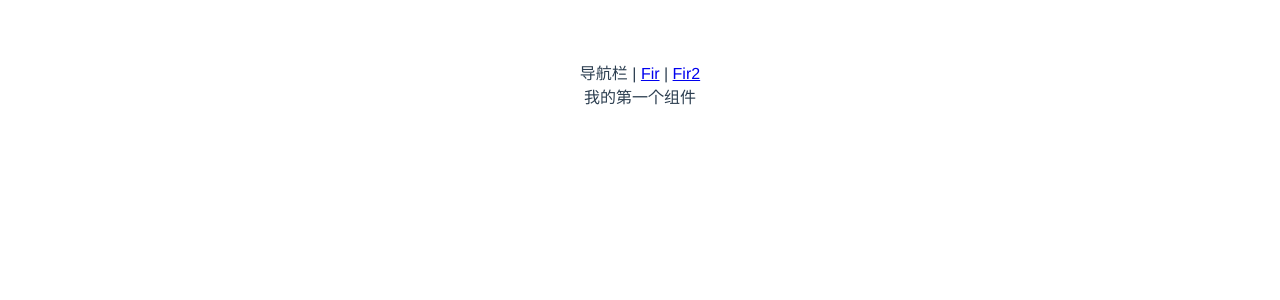
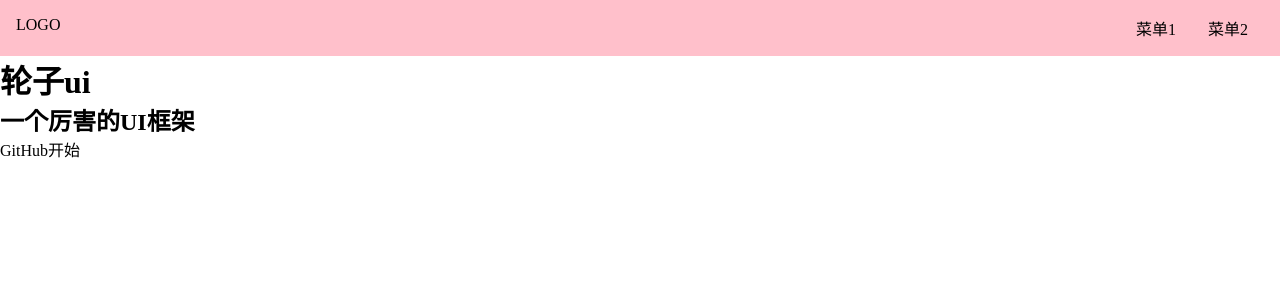
Before and after one commit to Eternal-could/Eternal-ui, a Vue app: page /#/ in a window 1280 px wide. Shown: the top 300 px of the page. Built offline with nearby package versions, Linux system fonts and the light colour scheme.

Commit message:
topNav样式更新

```diff
--- a/package.json
+++ b/package.json
@@ -10,6 +10,7 @@
     "vue-router": "^4.0.13"
   },
   "devDependencies": {
+    "sass": "^1.49.9",
     "@vue/compiler-sfc": "^3.0.0-rc.1",
     "vite": "^1.0.0-rc.1"
   }
--- a/src/App.vue
+++ b/src/App.vue
@@ -1,8 +1,4 @@
 <template>
-  <div>导航栏 |
-    <router-link to="/">Fir</router-link> |
-    <router-link to="/xxx">Fir2</router-link>
-  </div>
   <router-view/>
 </template>
 
--- a/src/index.css
+++ /dev/null
@@ -1,8 +0,0 @@
-#app {
-  font-family: Avenir, Helvetica, Arial, sans-serif;
-  -webkit-font-smoothing: antialiased;
-  -moz-osx-font-smoothing: grayscale;
-  text-align: center;
-  color: #2c3e50;
-  margin-top: 60px;
-}
--- /dev/null
+++ b/src/index.scss
@@ -0,0 +1,19 @@
+* {
+  margin: 0;
+  padding: 0;
+  box-sizing: border-box;
+}
+
+ul,
+ol {
+  list-style: none;
+}
+
+a {
+  text-decoration: none;
+  color: inherit;
+
+  &:hover {
+    border-bottom: 1px solid;
+  }
+}
--- /dev/null
+++ b/src/views/Doc.vue
@@ -0,0 +1,22 @@
+<template>
+  <div>
+    <div class="topNav">
+      <div class="logo"></div>
+      <div class="menu"></div>
+    </div>
+    <div class="content">
+      <aside>边栏</aside>
+      <main>主内容</main>
+    </div>
+  </div>
+</template>
+
+<script>
+export default {
+  name: "Doc"
+}
+</script>
+
+<style scoped>
+
+</style>
--- /dev/null
+++ b/src/views/Home.vue
@@ -0,0 +1,48 @@
+<template>
+  <div>
+    <div class="topNav">
+      <div class="logo">LOGO</div>
+      <ul class="menu">
+        <li>菜单1</li>
+        <li>菜单2</li>
+      </ul>
+    </div>
+    <div class="banner">
+      <h1>轮子ui</h1>
+      <h2>一个厉害的UI框架</h2>
+      <p class="actions">
+        <a href="">GitHub</a>
+        <a href="">开始</a>
+      </p>
+    </div>
+  </div>
+</template>
+
+<script>
+export default {
+  name: "Home"
+}
+</script>
+
+<style scoped lang="scss">
+.topNav {
+  background: pink;
+  display: flex;
+  padding: 16px;
+
+  > .logo {
+    max-width: 6em;
+    margin-right: auto;
+  }
+
+  > .menu {
+    display: flex;
+    white-space: nowrap;
+    flex-wrap: nowrap;
+
+    > li {
+      margin: 0 1em;
+    }
+  }
+}
+</style>
```
Also changed, not shown: src/main.ts (+6 -6 lines), 1 other file (tests, documents, lock files or other folders).
